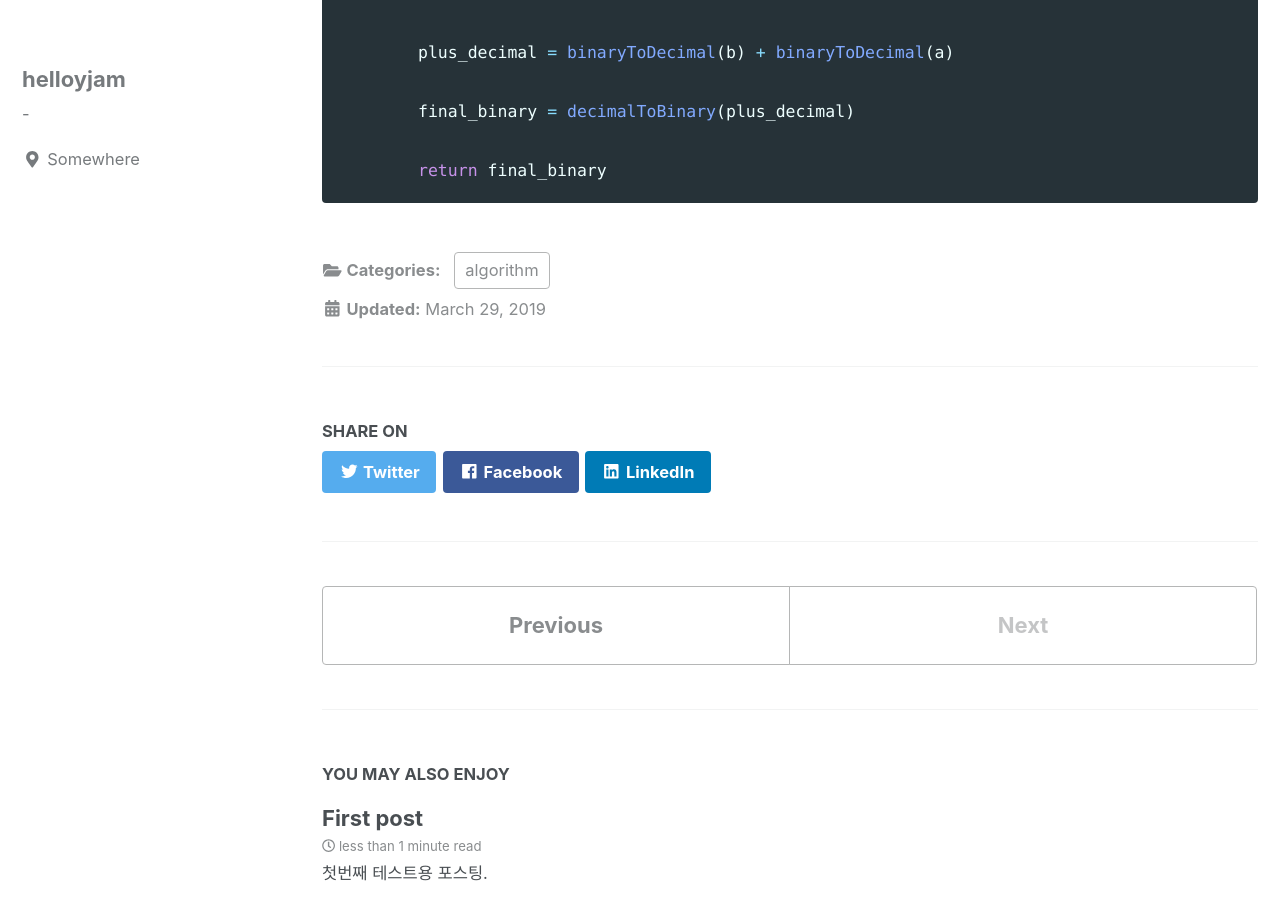
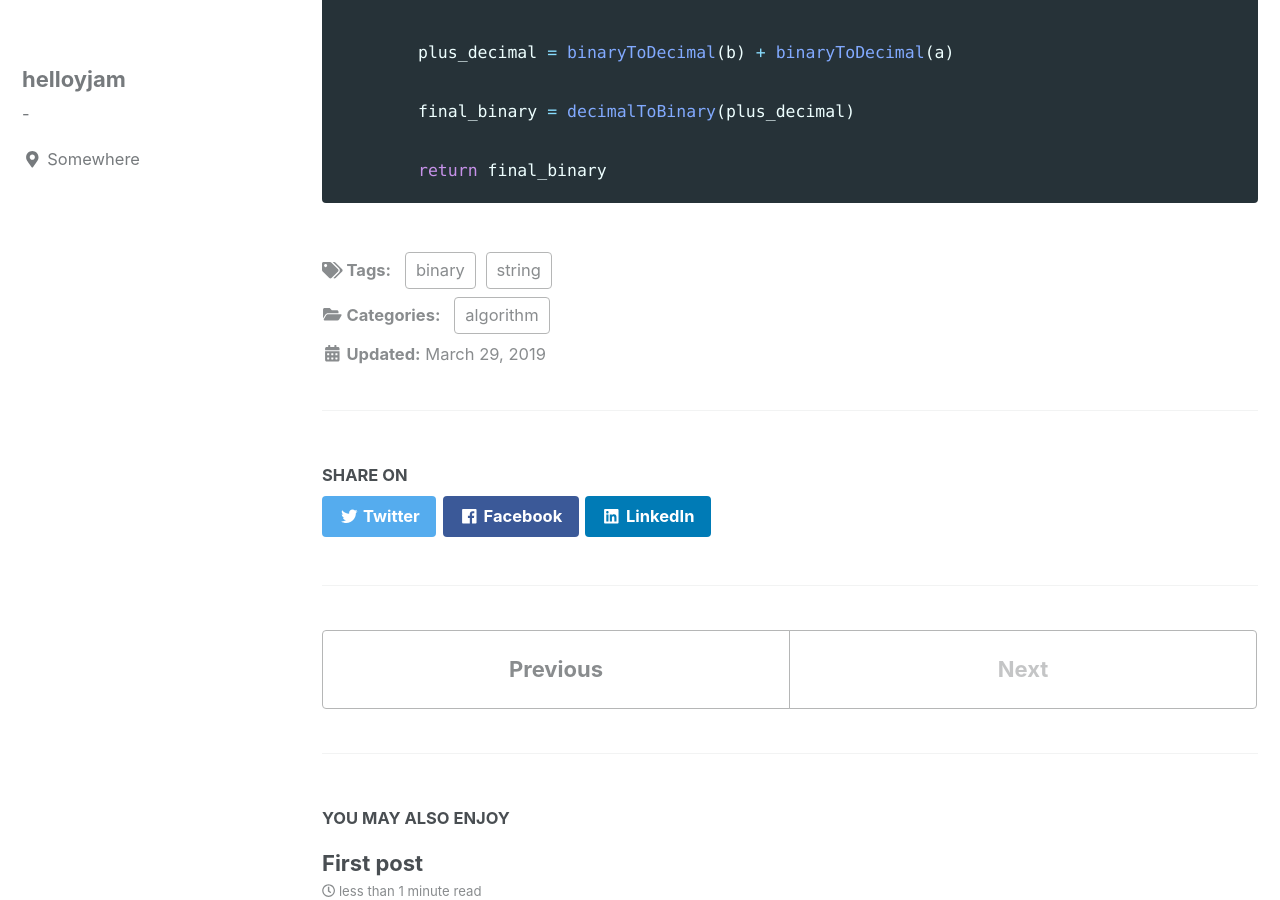
Before and after one commit to helloyjam/helloyjam.github.io, a Jekyll site: the page built from _posts/2019-03-28-67-add-binary.md, in a window 1280 px wide and 900 px high, scrolled down 1775 px. Built offline with Jekyll 4.4.1, drawn with Linux system fonts in a browser that asks for light colours; cached includes are drawn as plain includes.

Commit message:
Update 2019-03-28-67-add-binary.md

```diff
--- a/_posts/2019-03-28-67-add-binary.md
+++ b/_posts/2019-03-28-67-add-binary.md
@@ -3,6 +3,9 @@ title: "67번 Add Binary"
 classes: wide
 categories:
   - algorithm
+tags:
+  - binary
+  - string
 date: 2019-03-28 19:00:00 -0600
 ---
 
```
